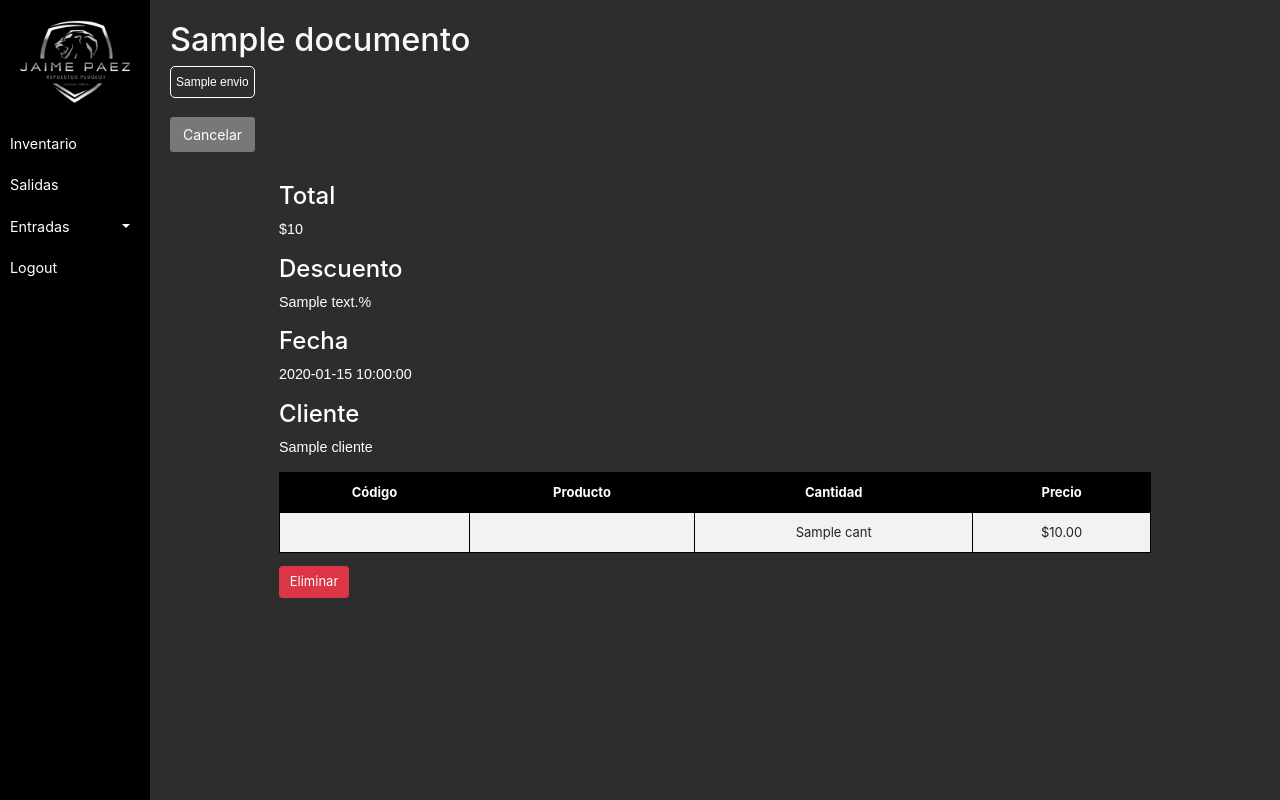
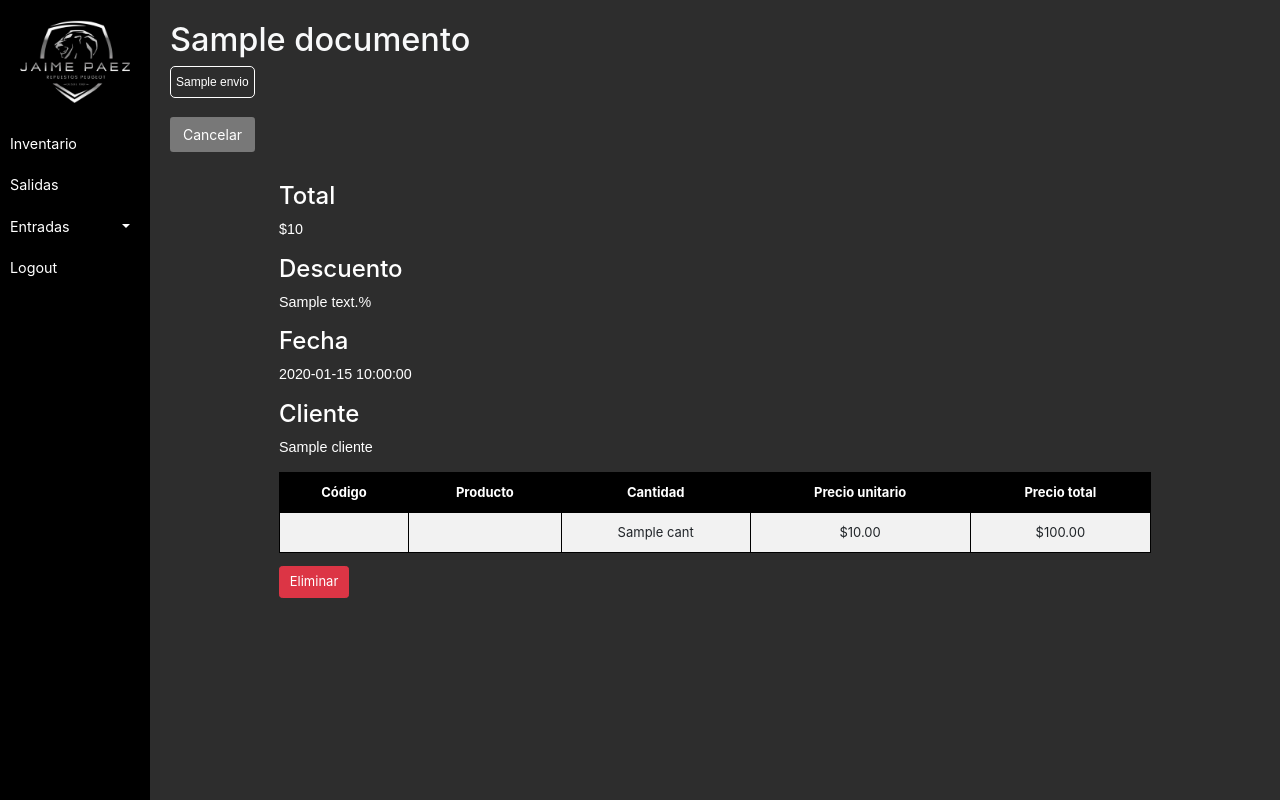
Before and after one commit to frob2001/keycloack_JPaez, a Flask app: template templates/detalles_salida.html in a window 1280 px wide. Run offline with Flask 2, Linux system fonts and the light colour scheme; the template is opened without the code that fills it: most values are stand-ins (such as "Sample title", 1, 10 or a date in 2020); some libraries are stand-ins or nearby versions.

Commit message:
total salida

```diff
--- a/templates/detalles_salida.html
+++ b/templates/detalles_salida.html
@@ -175,7 +175,8 @@
             <th>Código</th>
             <th>Producto</th>
             <th>Cantidad</th>
-            <th>Precio</th>
+            <th>Precio unitario</th>
+            <th>Precio total</th>
           </tr>
         </thead>
         <tbody>
@@ -185,6 +186,8 @@
             <td>{{ salida['productos'][index].split(':')[1] }}</td>
             <td>{{ salida['cantidades'][index] }}</td>
             <td>${{ '{:.2f}'.format(salida['precio'][index]|float) }}</td>
+            <td>${{ '{:.2f}'.format((salida['precio'][index]|float) * (salida['cantidades'][index]|float)) }}</td>
+
           </tr>
           {% endfor %}
         </tbody>
```
